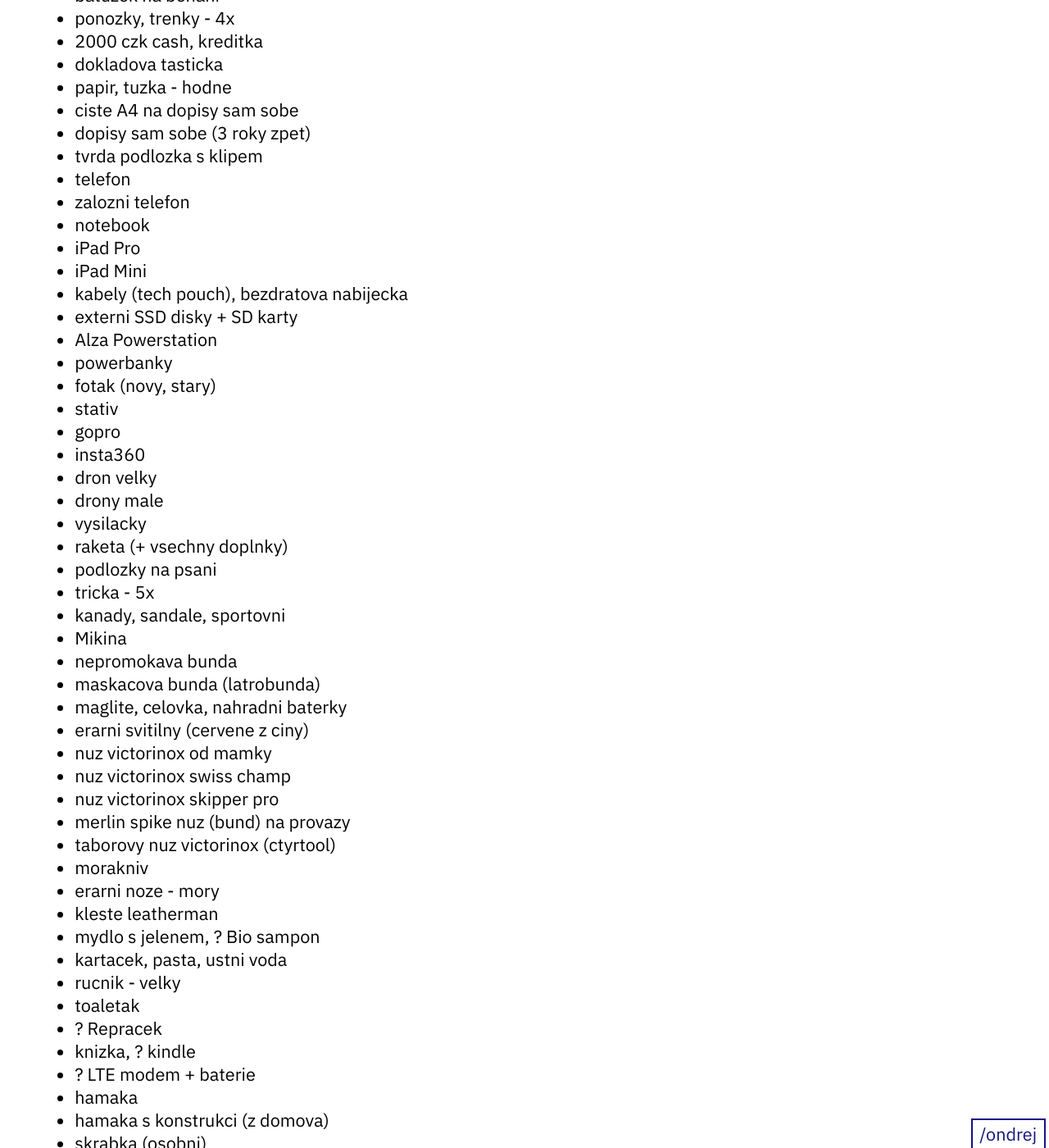
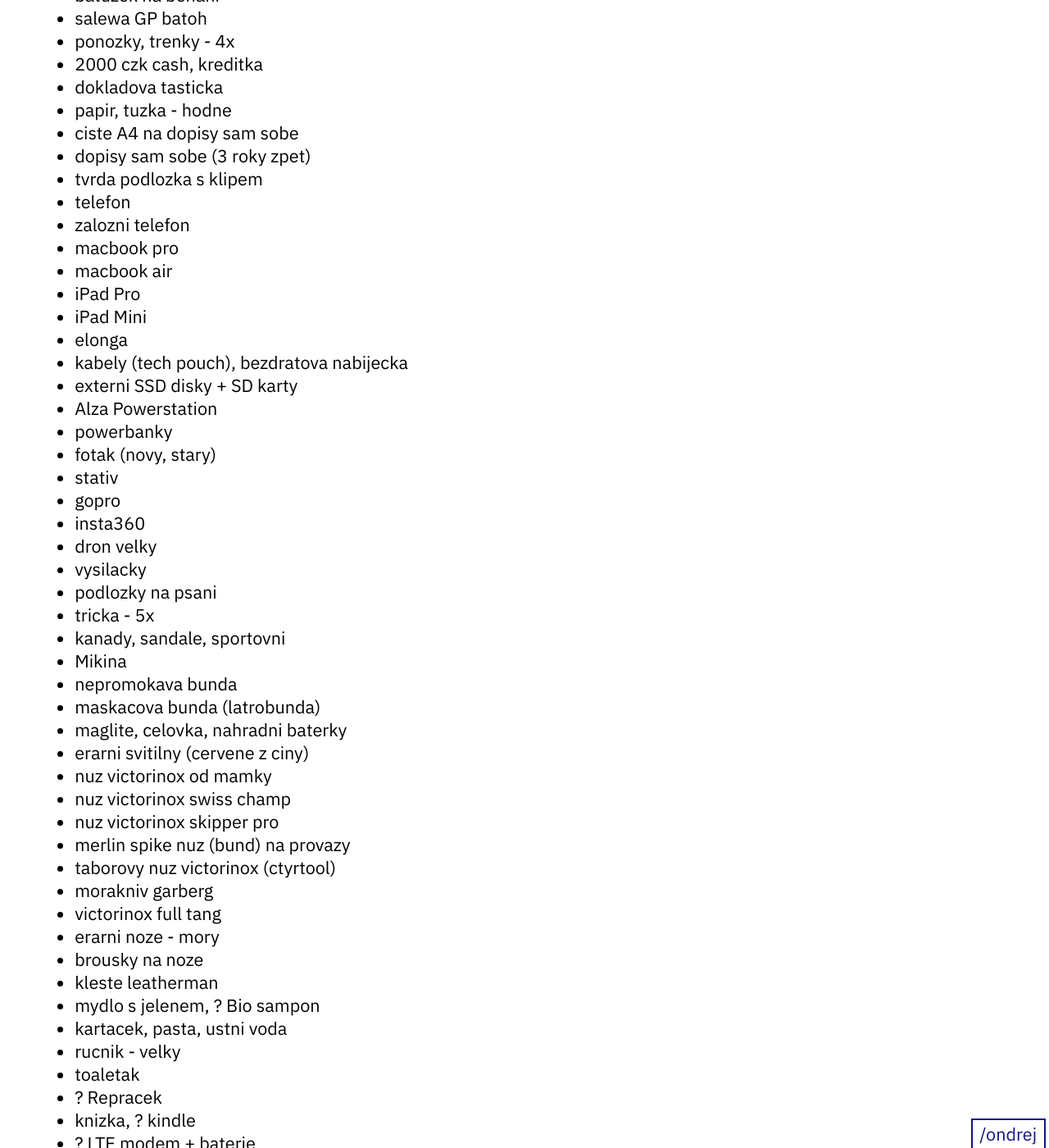
Before and after one commit to ondrejsika/ondrejsika.com, a Jekyll site: the page built from ondrej/checklists/tabor.md, in a window 1280 px wide and 1400 px high, scrolled down 395 px. Shown: the whole window at 82% size. Built offline with Jekyll 4.4.1, drawn with Linux system fonts in a browser that asks for light colours; some of the changed text lies outside the part shown.

Commit message:
feat(ondrej/checklists/tabor): Aktualizace po tabore 2024

```diff
--- a/ondrej/checklists/tabor.md
+++ b/ondrej/checklists/tabor.md
@@ -14,6 +14,7 @@
 - nafukovaci matrace pro dva
 - batoh
 - batuzek na behani
+- salewa GP batoh
 - ponozky, trenky - 4x
 - 2000 czk cash, kreditka
 - dokladova tasticka
@@ -23,9 +24,11 @@
 - tvrda podlozka s klipem
 - telefon
 - zalozni telefon
-- notebook
+- macbook pro
+- macbook air
 - iPad Pro
 - iPad Mini
+- elonga
 - kabely (tech pouch), bezdratova nabijecka
 - externi SSD disky + SD karty
 - Alza Powerstation
@@ -35,9 +38,7 @@
 - gopro
 - insta360
 - dron velky
-- drony male
 - vysilacky
-- raketa (+ vsechny doplnky)
 - podlozky na psani
 - tricka - 5x
 - kanady, sandale, sportovni
@@ -51,8 +52,10 @@
 - nuz victorinox skipper pro
 - merlin spike nuz (bund) na provazy
 - taborovy nuz victorinox (ctyrtool)
-- morakniv
+- morakniv garberg
+- victorinox full tang
 - erarni noze - mory
+- brousky na noze
 - kleste leatherman
 - mydlo s jelenem, ? Bio sampon
 - kartacek, pasta, ustni voda
```
Also changed, not shown: other parts of ondrej/checklists/tabor.md (+3 -1 lines).
